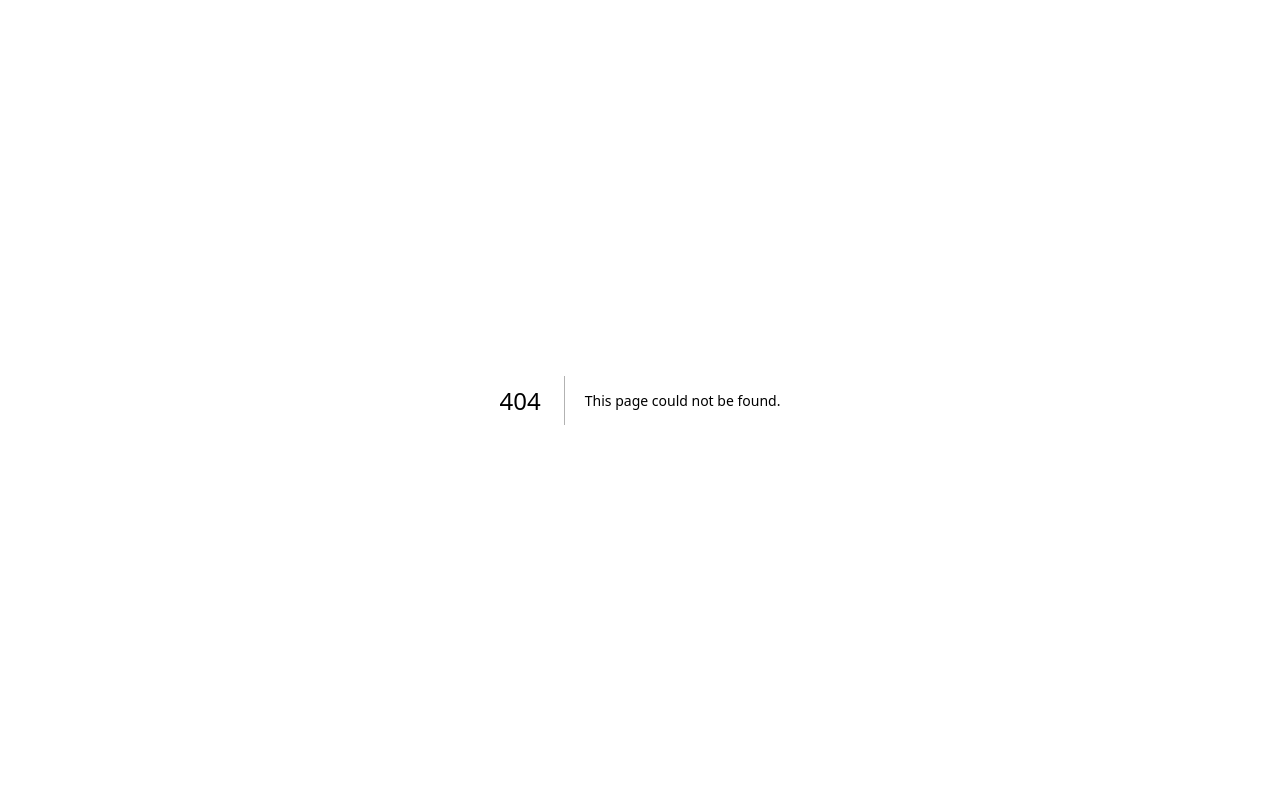
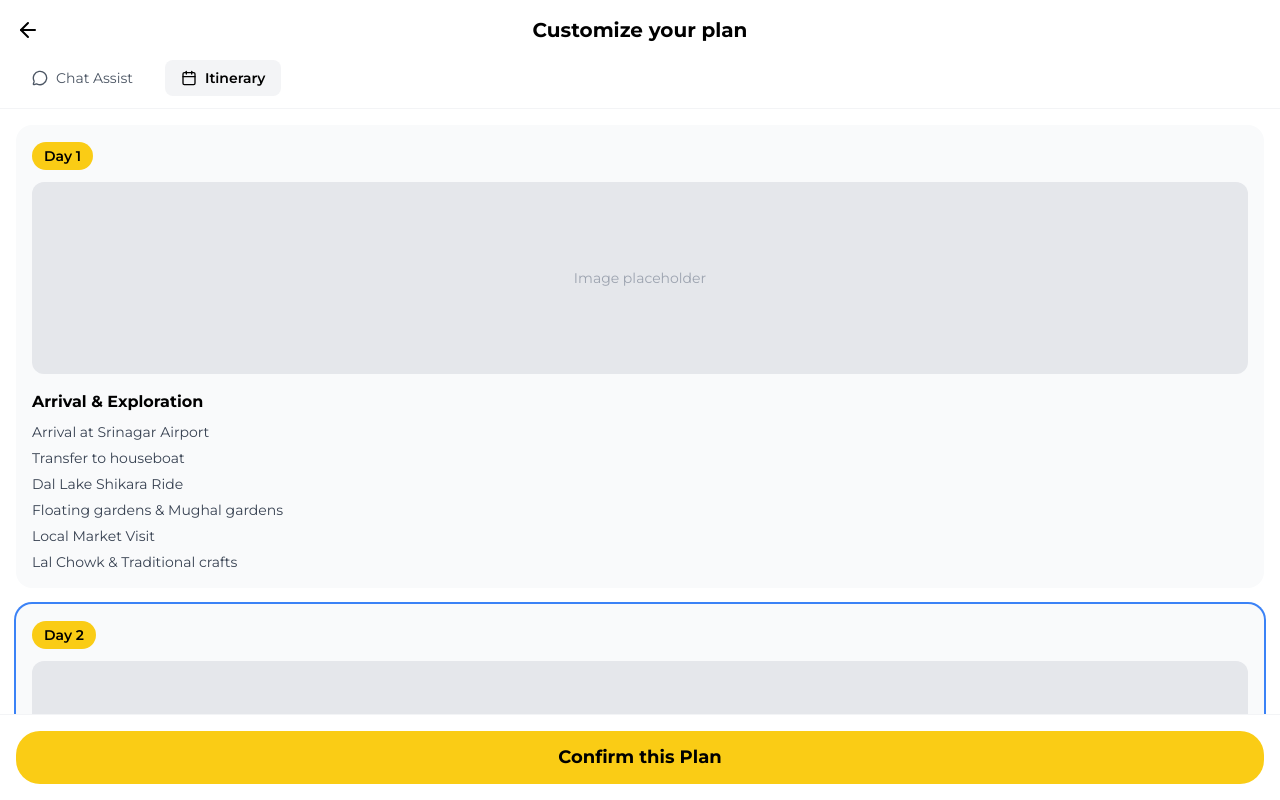
Before and after one commit to urbantrips/ut-client, a Next.js app: page /generate-trip in a window 1280 px wide. Before the commit this address had no page. Shown: the top 800 px of the page. Built offline with nearby package versions, Linux system fonts and the light colour scheme.

Commit message:
intial ui for generate trip

```diff
--- /dev/null
+++ b/src/app/generate-trip/page.tsx
@@ -0,0 +1,182 @@
+'use client';
+
+import { useState } from 'react';
+import { motion } from 'framer-motion';
+import { useRouter } from 'next/navigation';
+import { ArrowLeftIcon, MessageCircle, Calendar } from 'lucide-react';
+
+interface DayItinerary {
+  day: number;
+  title: string;
+  activities: string[];
+  imageUrl?: string;
+}
+
+const mockItinerary: DayItinerary[] = [
+  {
+    day: 1,
+    title: 'Arrival & Exploration',
+    activities: [
+      'Arrival at Srinagar Airport',
+      'Transfer to houseboat',
+      'Dal Lake Shikara Ride',
+      'Floating gardens & Mughal gardens',
+      'Local Market Visit',
+      'Lal Chowk & Traditional crafts',
+    ],
+  },
+  {
+    day: 2,
+    title: 'Arrival & Exploration',
+    activities: [
+      'Arrival at Srinagar Airport',
+      'Transfer to houseboat',
+      'Dal Lake Shikara Ride',
+      'Floating gardens & Mughal gardens',
+      'Local Market Visit',
+      'Lal Chowk & Traditional crafts',
+    ],
+  },
+  {
+    day: 3,
+    title: 'Arrival & Exploration',
+    activities: [
+      'Arrival at Srinagar Airport',
+      'Transfer to houseboat',
+      'Dal Lake Shikara Ride',
+      'Floating gardens & Mughal gardens',
+      'Local Market Visit',
+      'Lal Chowk & Traditional crafts',
+    ],
+  },
+];
+
+export default function GenerateTripPage() {
+  const router = useRouter();
+  const [selectedTab, setSelectedTab] = useState<'chat' | 'itinerary'>('itinerary');
+  const [selectedDay, setSelectedDay] = useState<number>(2);
+
+  const handleConfirmPlan = () => {
+    // Handle plan confirmation
+    console.log('Plan confirmed');
+  };
+
+  return (
+    <div className="min-h-screen bg-white flex flex-col">
+      {/* Header */}
+      <div className="sticky top-0 bg-white z-10 border-b border-gray-100">
+        <div className="px-4 pt-4 pb-3">
+          <div className="flex items-center gap-4 mb-4">
+            <button
+              onClick={() => router.back()}
+              className="text-black hover:opacity-70 transition-opacity flex items-center"
+            >
+              <ArrowLeftIcon className="w-6 h-6" />
+            </button>
+            <h1 className="text-xl font-bold text-black flex-1 text-center" style={{ fontFamily: 'var(--font-montserrat), sans-serif' }}>
+              Customize your plan
+            </h1>
+            <div className="w-6"></div> {/* Spacer to balance the back button */}
+          </div>
+
+          {/* Tabs */}
+          <div className="flex gap-4">
+            <button
+              onClick={() => setSelectedTab('chat')}
+              className={`flex items-center gap-2 px-4 py-2 rounded-lg transition-colors ${
+                selectedTab === 'chat'
+                  ? 'bg-gray-100 text-black font-semibold'
+                  : 'text-gray-600 hover:text-black'
+              }`}
+              style={{ fontFamily: 'var(--font-montserrat), sans-serif' }}
+            >
+              <MessageCircle className="w-4 h-4" />
+              <span className="text-sm">Chat Assist</span>
+            </button>
+            <button
+              onClick={() => setSelectedTab('itinerary')}
+              className={`flex items-center gap-2 px-4 py-2 rounded-lg transition-colors ${
+                selectedTab === 'itinerary'
+                  ? 'bg-gray-100 text-black font-semibold'
+                  : 'text-gray-600 hover:text-black'
+              }`}
+              style={{ fontFamily: 'var(--font-montserrat), sans-serif' }}
+            >
+              <Calendar className="w-4 h-4" />
+              <span className="text-sm">Itinerary</span>
+            </button>
+          </div>
+        </div>
+      </div>
+
+      {/* Content Area */}
+      <div className="flex-1 overflow-y-auto px-4 py-4 pb-24">
+        {selectedTab === 'itinerary' && (
+          <div className="space-y-4">
+            {mockItinerary.map((day, index) => (
+              <motion.div
+                key={day.day}
+                initial={{ opacity: 0, y: 20 }}
+                animate={{ opacity: 1, y: 0 }}
+                transition={{ delay: index * 0.1 }}
+                onClick={() => setSelectedDay(day.day)}
+                className={`bg-gray-50 rounded-2xl p-4 cursor-pointer transition-all ${
+                  selectedDay === day.day ? 'ring-2 ring-blue-500' : ''
+                }`}
+              >
+                {/* Day Label */}
+                <div className="mb-3">
+                  <span className="inline-block bg-yellow-400 text-black font-semibold px-3 py-1 rounded-full text-sm" style={{ fontFamily: 'var(--font-montserrat), sans-serif' }}>
+                    Day {day.day}
+                  </span>
+                </div>
+
+                {/* Image Placeholder */}
+                <div className="w-full h-48 bg-gray-200 rounded-xl mb-4 flex items-center justify-center">
+                  <span className="text-gray-400 text-sm">Image placeholder</span>
+                </div>
+
+                {/* Itinerary Details */}
+                <div className="space-y-2">
+                  <h3 className="font-bold text-black text-base" style={{ fontFamily: 'var(--font-montserrat), sans-serif' }}>
+                    {day.title}
+                  </h3>
+                  <ul className="space-y-1.5">
+                    {day.activities.map((activity, idx) => (
+                      <li key={idx} className="text-sm text-gray-700" style={{ fontFamily: 'var(--font-montserrat), sans-serif' }}>
+                        {activity}
+                      </li>
+                    ))}
+                  </ul>
+                </div>
+              </motion.div>
+            ))}
+          </div>
+        )}
+
+        {selectedTab === 'chat' && (
+          <div className="flex items-center justify-center h-full">
+            <p className="text-gray-500 text-center" style={{ fontFamily: 'var(--font-montserrat), sans-serif' }}>
+              Chat Assist feature coming soon
+            </p>
+          </div>
+        )}
+      </div>
+
+      {/* Confirm Button */}
+      {selectedTab === 'itinerary' && (
+        <div className="fixed bottom-0 left-0 right-0 bg-white border-t border-gray-100 p-4">
+          <motion.button
+            onClick={handleConfirmPlan}
+            whileHover={{ scale: 1.01 }}
+            whileTap={{ scale: 0.99 }}
+            className="w-full bg-yellow-400 text-black font-bold py-3 rounded-3xl shadow-none hover:bg-yellow-500 transition-colors"
+            style={{ fontFamily: 'var(--font-montserrat), sans-serif' }}
+          >
+            Confirm this Plan
+          </motion.button>
+        </div>
+      )}
+    </div>
+  );
+}
--- a/src/app/travelers-info/page.tsx
+++ b/src/app/travelers-info/page.tsx
@@ -2,6 +2,7 @@
 
 import { useRef } from 'react';
 import { motion } from 'framer-motion';
+import { useRouter } from 'next/navigation';
 import { TravelersInfoForm, type TravelersInfoFormRef } from '@/components/features/travelers-info/travelers-info-form';
 import { HotelTravelModeForm, type HotelTravelModeFormRef } from '@/components/features/travelers-info/hotel-travel-mode-form';
 import { TravelStyleActivitiesForm, type TravelStyleActivitiesFormRef } from '@/components/features/travelers-info/travel-style-activities-form';
@@ -11,6 +12,7 @@ import { useTravelersInfoStore } from '@/store/travelers-info-store';
 import { ArrowRightIcon, ArrowLeftIcon } from 'lucide-react';
 
 export default function TravelersInfoPage() {
+    const router = useRouter();
     const step1FormRef = useRef<TravelersInfoFormRef>(null);
     const step2FormRef = useRef<HotelTravelModeFormRef>(null);
     const step3FormRef = useRef<TravelStyleActivitiesFormRef>(null);
@@ -46,7 +48,8 @@ export default function TravelersInfoPage() {
                 step3: getTravelStyleActivitiesData(),
             });
             step3FormRef.current?.handleContinue();
-            nextStep();
+            // Navigate to generate-trip page
+            router.push('/generate-trip');
         } else if (currentStep === 4) {
             // Step 4 - OTP Verification (handled by form component)
             step4FormRef.current?.handleContinue();
```
